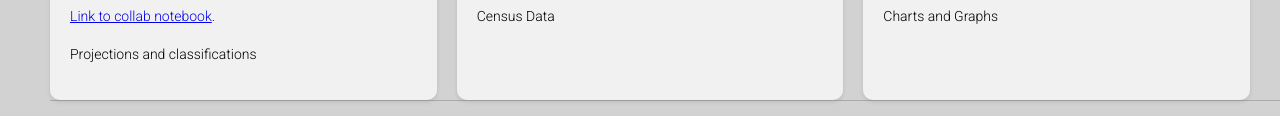
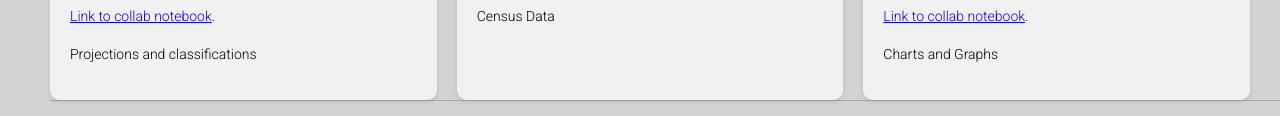
Before and after one commit to sk3425/01_Personal_Site, a plain HTML site: page index.html in a window 1280 px wide. Shown: the part 1199-1315 px from the top of the page. Drawn offline with Linux system fonts and the light colour scheme.

Commit message:
update a6

```diff
--- a/index.html
+++ b/index.html
@@ -162,6 +162,9 @@ economics, and public transportation.
               >
             </p>
             <p class="assignment-description">
+              <a href="https://colab.research.google.com/drive/1uhL0lokHjDVGEw8F3GEaQ9mYBl-LTgGC#scrollTo=mdYYZWNwufDr" target="_blank">Link to collab notebook</a>.
+            </p>
+            <p class="assignment-description">
               Charts and Graphs
             </p>
           </div>
```
